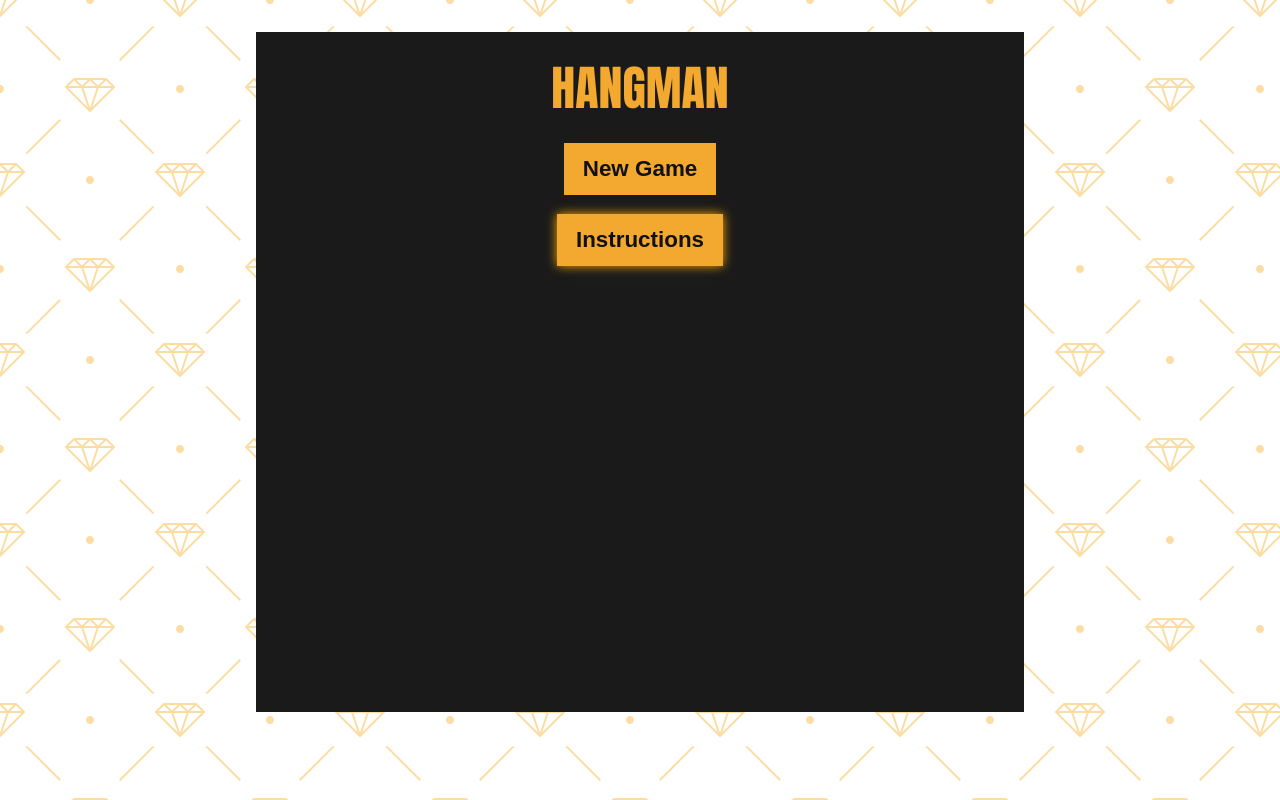
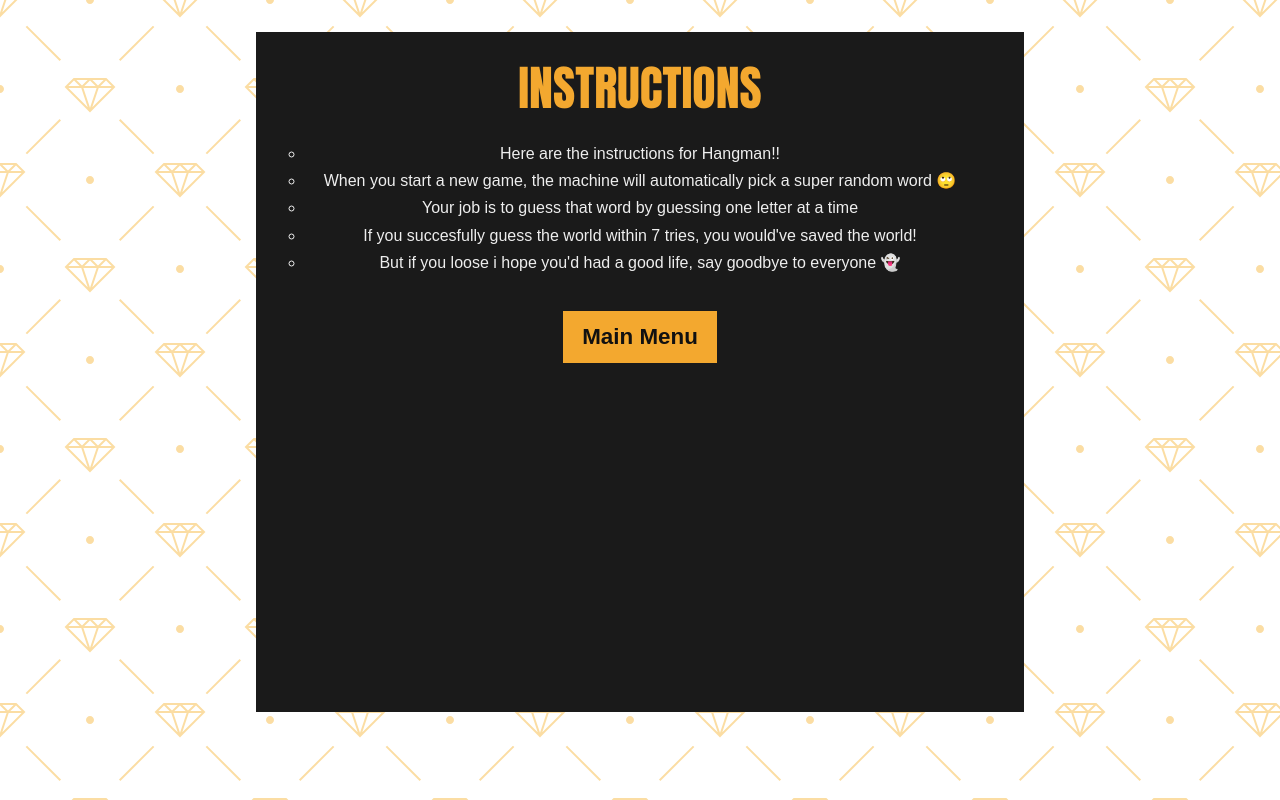
Before and after one commit to androso/projects, a plain HTML site: page hangman-v1/index.html in a window 1280 px wide. Both pictures are taken after a click on the button "Instructions". Drawn offline with Linux system fonts and the light colour scheme.

Commit message:
finishing render instruction page

```diff
--- a/hangman-v1/css/styles.css
+++ b/hangman-v1/css/styles.css
@@ -21,7 +21,7 @@ body {
   max-width: var(--container-width);
   margin: 2rem auto;
 }
-.hangman {
+.hangman__container {
   padding: 20px;
   height: 680px;
   background-color: var(--main-bg-color);
@@ -105,6 +105,7 @@ body {
   font-family: var(--font-body-stack);
   color: var(--light-white);
   text-align: center;
+  list-style-type: circle;
 }
 
 /* end screen */
--- a/hangman-v1/index.html
+++ b/hangman-v1/index.html
@@ -11,7 +11,7 @@
 <body>
   <div class="app">
     <div class="container">
-      <div class="hangman">
+      <div class="hangman__container">
 
       </div>
     </div>
--- a/hangman-v1/js/modules/home.js
+++ b/hangman-v1/js/modules/home.js
@@ -1,15 +1,10 @@
-// rendering the home screen
-// an h1, two buttons [newGame, instructions] linking to other modules
-
 import Game from "./game.js";
 import How from "./how.js";
 import {sound} from "../data/sound.js"
+
 const Home = ( _ => {
     // Fetching data
-    //h1 class="hangman__title"
-    //button class="button start"
-    //button class="button instructions"
-    const $hangman = document.querySelector(".hangman");
+    const $hangman = document.querySelector(".hangman__container");
     const init = () => {
         render();
         addListeners();
@@ -31,7 +26,7 @@ const Home = ( _ => {
             sound.click.play();
         });
         instructionsButtonEl.addEventListener("click", _ => {
-            How.render();
+            How.init();
             sound.click.play();
         } );
     }
--- a/hangman-v1/js/modules/how.js
+++ b/hangman-v1/js/modules/how.js
@@ -1,9 +1,34 @@
+import Home from "./home.js";
+import {sound} from "../data/sound.js";
 const How = (() => {
+    const $hangman = document.querySelector(".hangman__container");
+    const init = () => {
+        render();
+        addListeners();
+    }
     const render = () => {
-        console.log("inside How page");
+        let markup = `
+            <h1 class="hangman__title">INSTRUCTIONS</h1>
+            <ul class="how">
+                <li>Here are the instructions for Hangman!!</li>
+                <li>When you start a new game, the machine will automatically pick a super random word 🙄</li>
+                <li>Your job is to guess that word by guessing one letter at a time</li>
+                <li>If you succesfully guess the world within 7 tries, you would've saved the world!</li>
+                <li>But if you loose i hope you'd had a good life, say goodbye to everyone 👻</li>
+            </ul>
+            <button class="button hangman__trigger">Main Menu</button>
+        `
+        $hangman.innerHTML = markup;
+    }
+    const addListeners = () => {
+        const $hangmanTrigger = document.querySelector(".hangman__trigger");
+        $hangmanTrigger.addEventListener ("click", () => {
+            Home.init();
+            sound.click.play();
+        });
     }
     return {
-        render,
+        init,
     }
 })();
 export default How;
```
Also changed, not shown: hangman-v1/guideline.md (added), 1 other file.
